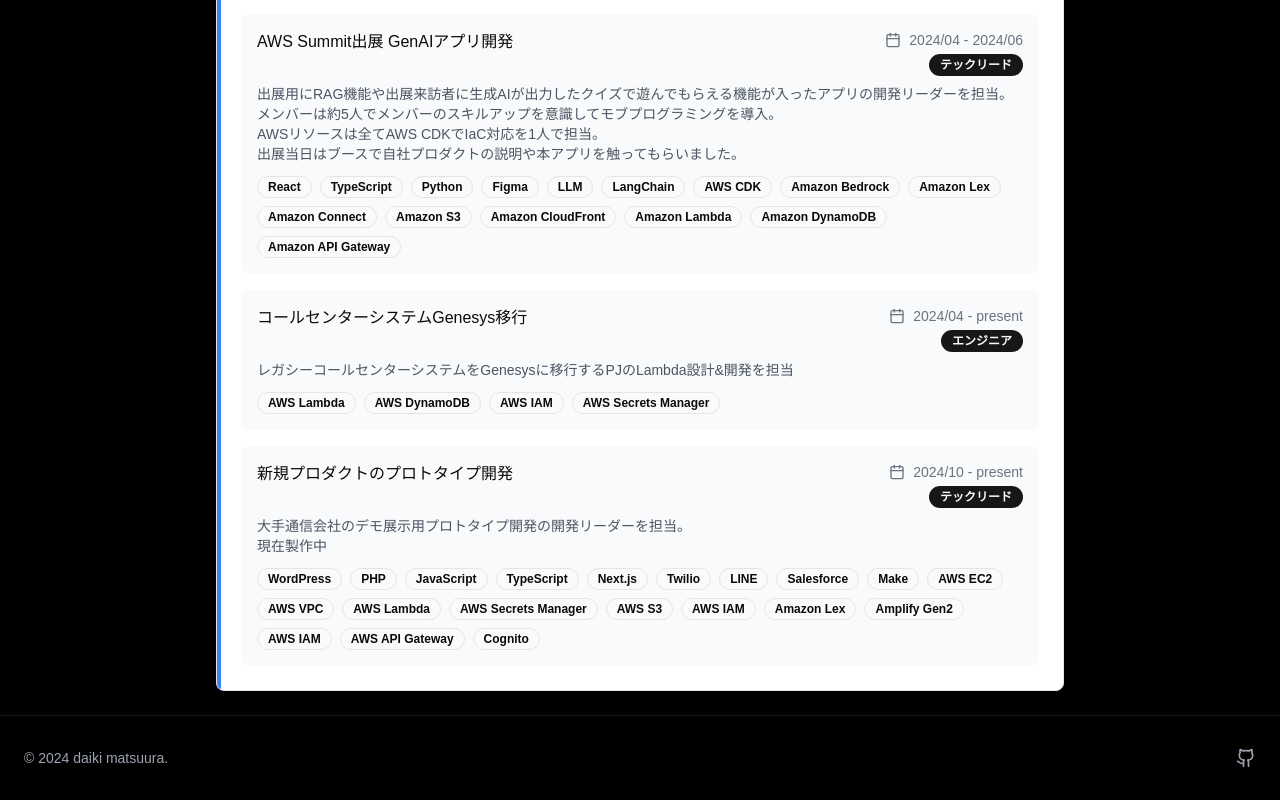
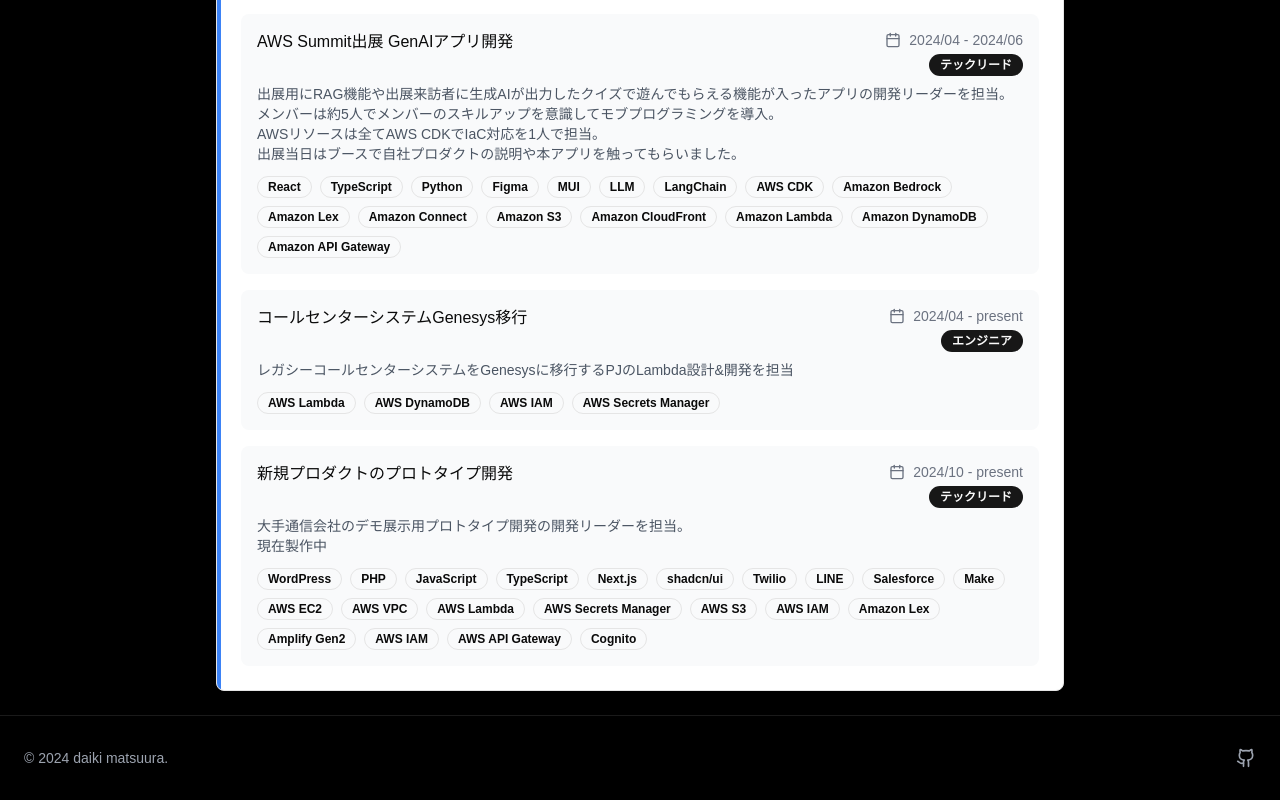
Before and after one commit to daikimatsura/portfolio, a Next.js app: page /job-history in a window 1280 px wide. Shown: the part 3281-4081 px from the top of the page. Built offline with nearby package versions, Linux system fonts and the light colour scheme.

Commit message:
少し技術要素追加

```diff
--- a/src/app/job-history/page.tsx
+++ b/src/app/job-history/page.tsx
@@ -219,6 +219,7 @@
           "TypeScript",
           "Python",
           "Figma",
+          "MUI",
           "LLM",
           "LangChain",
           "AWS CDK",
@@ -263,6 +264,7 @@
           "JavaScript",
           "TypeScript",
           "Next.js",
+          "shadcn/ui",
           "Twilio",
           "LINE",
           "Salesforce",
```
